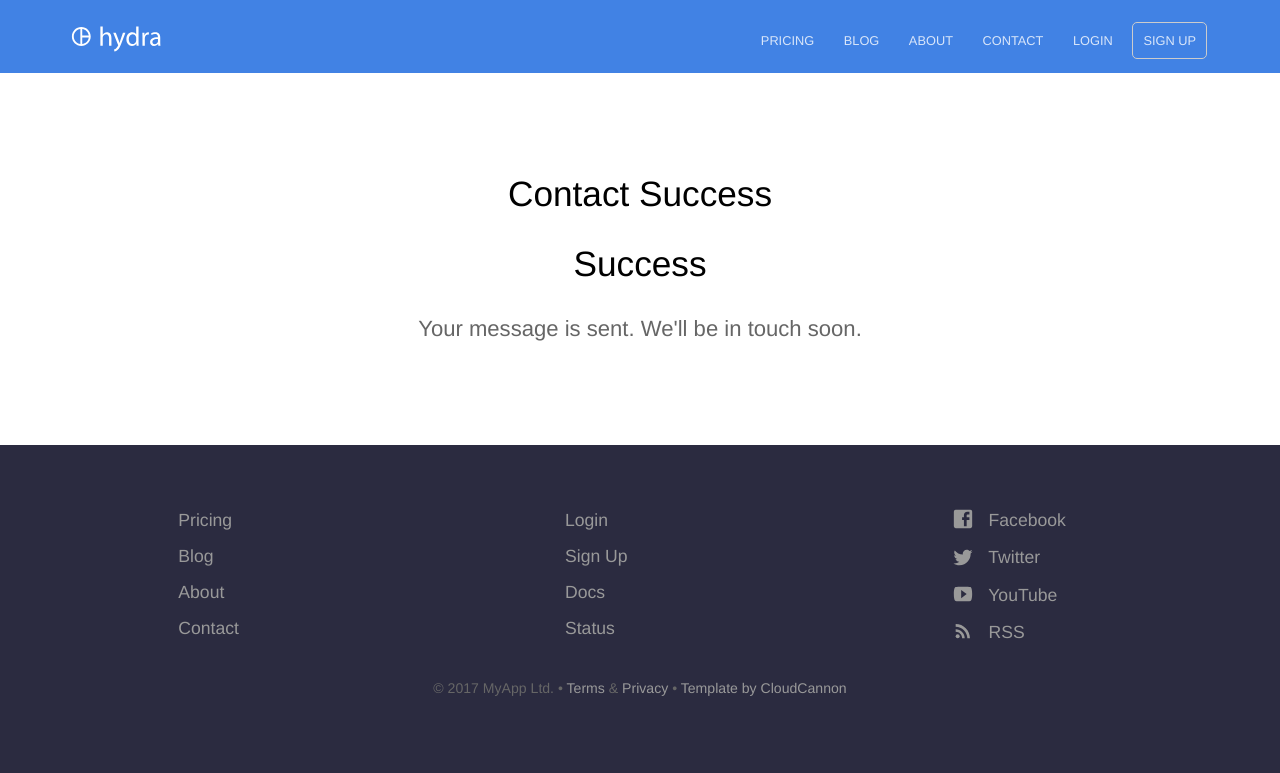
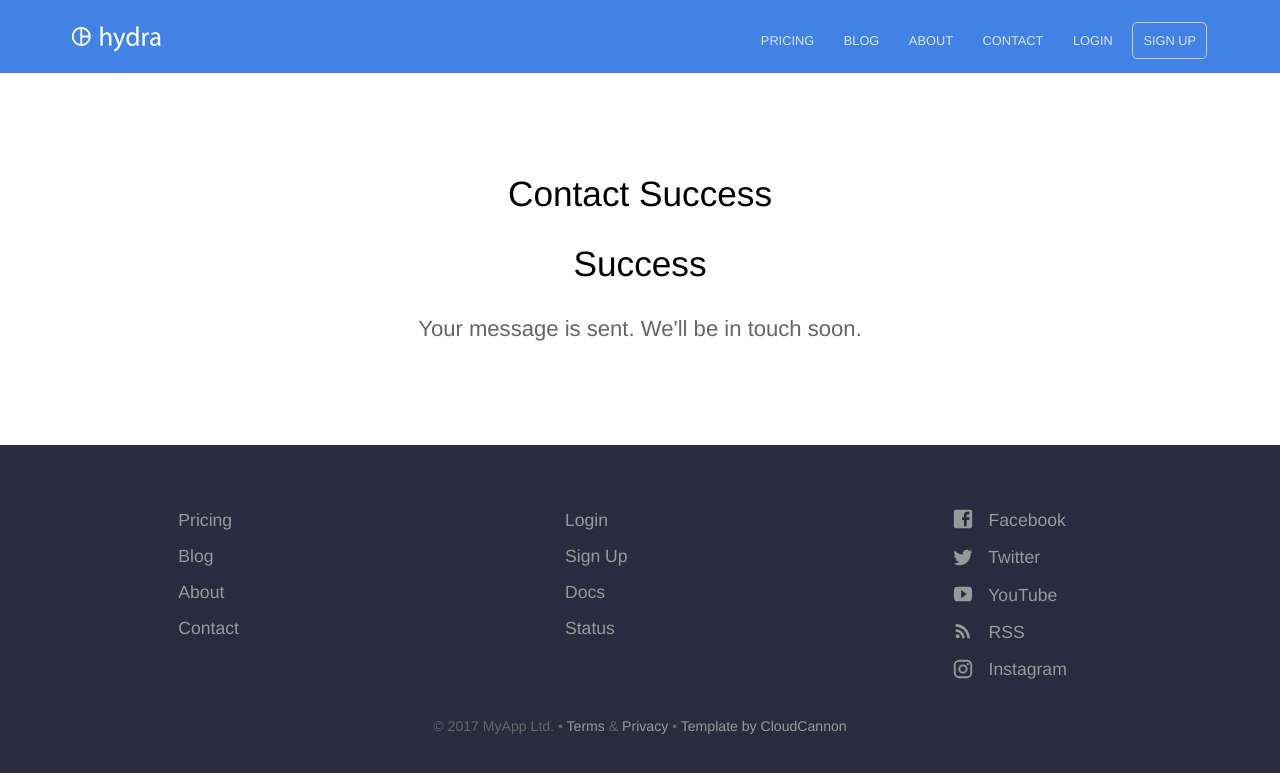
Before and after one commit to RedSunsRMK/redsunsrmk.github.io, a Jekyll site: the page built from contact-success.html, in a window 1280 px wide. Shown: the top 773 px of the page. Built offline with Jekyll 4.4.1, drawn with Linux system fonts in a browser that asks for light colours.

Commit message:
Update footer.yml

```diff
--- a/_data/footer.yml
+++ b/_data/footer.yml
@@ -37,3 +37,7 @@
     link: /feed.xml
     social_icon: RSS
     new_window: false
+  - name: Instagram
+    link: https://www.instagram.com/redsunsrmk/
+    new_window: true
+    social_icon: Instagram
```
